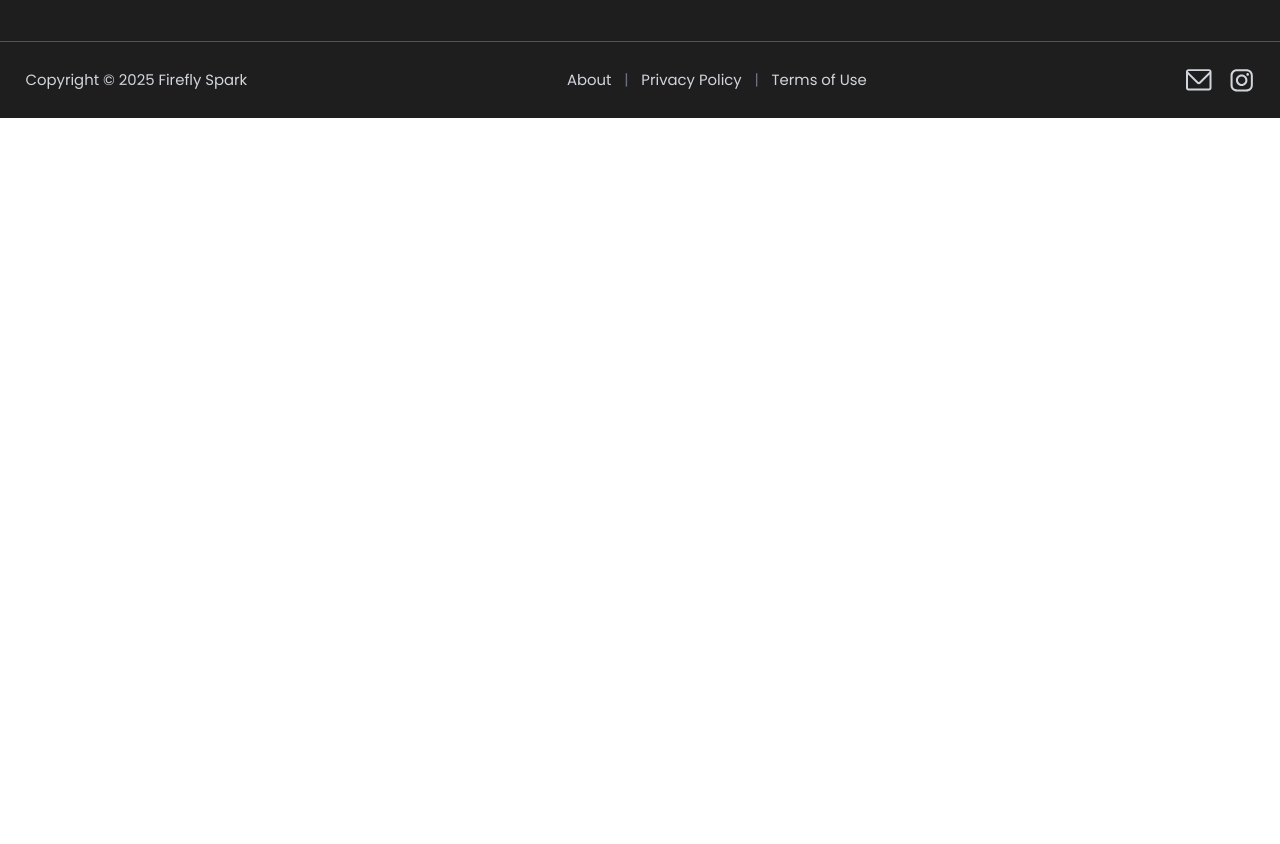
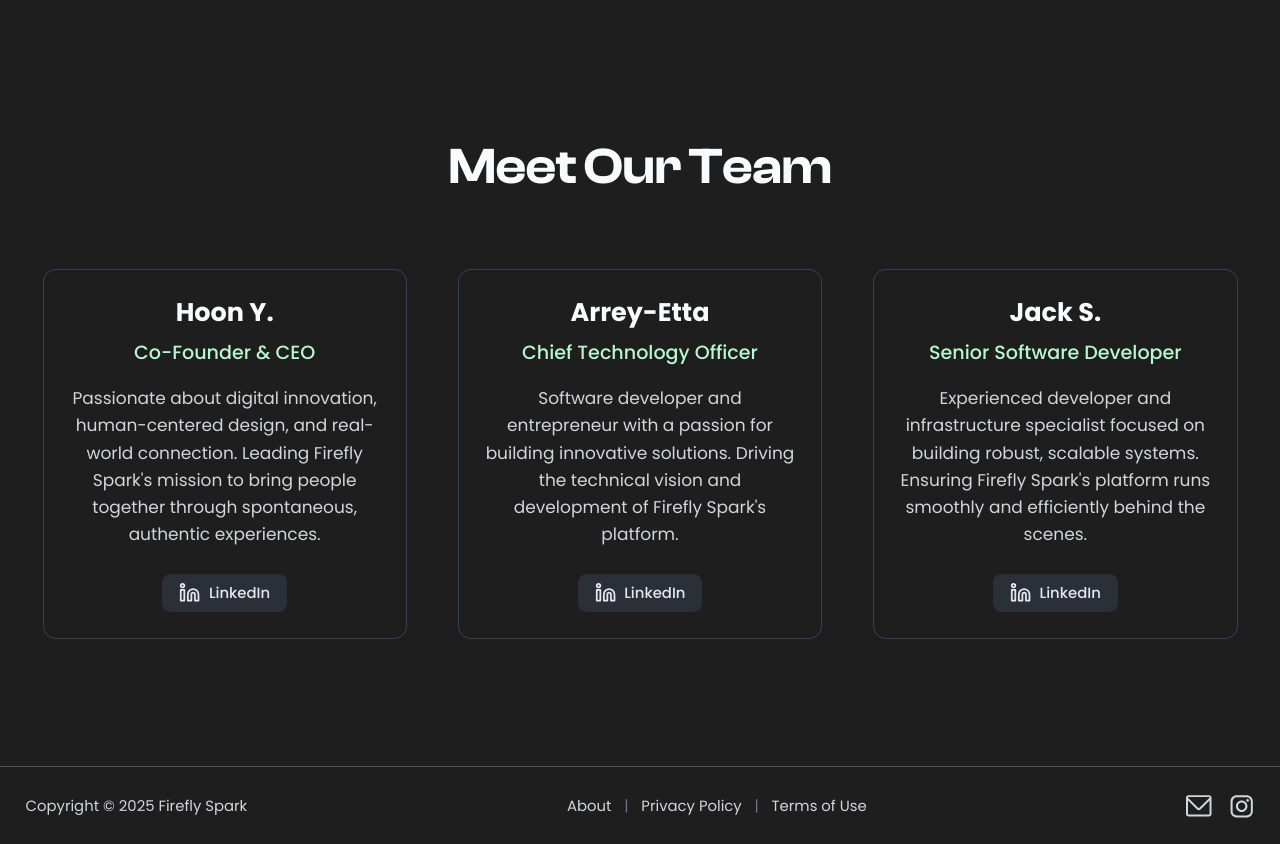
Before and after one commit to Ekep-Obasi/fireflyspark.io, a Next.js app: page /about in a window 1280 px wide. Shown: the part 801-1645 px from the top of the page. Before the commit the page ends 919 px from the top, so only its background shows below. Built offline with nearby package versions, Linux system fonts and the light colour scheme; no server answers.

Commit message:
feat: added team section

```diff
--- a/app/about/page.tsx
+++ b/app/about/page.tsx
@@ -3,6 +3,7 @@ import Link from "next/link";
 import Header from "@/components/Header";
 import PhoneMockup from "@/components/PhoneMockup";
 import FadeIn from "@/components/FadeIn";
+import { Linkedin } from "lucide-react";
 
 export default function AboutPage() {
   return (
@@ -73,6 +74,101 @@ export default function AboutPage() {
           </div>
         </div>
       </section>
+
+      {/* Team Section */}
+      <section
+        aria-label="meet-our-team"
+        className="max-w-7xl mx-auto mt-20 md:mt-32 pb-20"
+      >
+        <FadeIn delay={0}>
+          <h2 className="text-3xl sm:text-4xl md:text-5xl font-bold text-gray-50 text-center mb-12 md:mb-16">
+            Meet Our Team
+          </h2>
+        </FadeIn>
+
+        <div className="grid grid-cols-1 md:grid-cols-3 gap-8 md:gap-10 lg:gap-12">
+          {/* Hoon Y. - Co-Founder & CEO */}
+          <FadeIn delay={150}>
+            <div className="flex flex-col items-center text-center p-6 rounded-xl border border-gray-700 bg-[#1E1E1E] hover:border-gray-600 transition-colors">
+              <h3 className="text-xl md:text-2xl font-bold text-gray-50 mb-2">
+                Hoon Y.
+              </h3>
+              <p className="text-base md:text-lg text-green-200 font-medium mb-4">
+                Co-Founder & CEO
+              </p>
+              <p className="text-sm md:text-base text-gray-300 mb-6 leading-relaxed">
+                Passionate about digital innovation, human-centered design, and
+                real-world connection. Leading Firefly Spark&apos;s mission to
+                bring people together through spontaneous, authentic experiences.
+              </p>
+              <a
+                href="https://linkedin.com/in/hoonyang"
+                target="_blank"
+                rel="noopener noreferrer"
+                className="inline-flex items-center gap-2 px-4 py-2 rounded-lg bg-gray-700/50 hover:bg-gray-700 text-gray-200 hover:text-white transition-colors"
+                aria-label="Connect with Hoon Y. on LinkedIn"
+              >
+                <Linkedin className="w-5 h-5" />
+                <span className="text-sm font-medium">LinkedIn</span>
+              </a>
+            </div>
+          </FadeIn>
+
+          {/* Arrey-Etta - CTO */}
+          <FadeIn delay={300}>
+            <div className="flex flex-col items-center text-center p-6 rounded-xl border border-gray-700 bg-[#1E1E1E] hover:border-gray-600 transition-colors">
+              <h3 className="text-xl md:text-2xl font-bold text-gray-50 mb-2">
+                Arrey-Etta
+              </h3>
+              <p className="text-base md:text-lg text-green-200 font-medium mb-4">
+                Chief Technology Officer
+              </p>
+              <p className="text-sm md:text-base text-gray-300 mb-6 leading-relaxed">
+                Software developer and entrepreneur with a passion for building
+                innovative solutions. Driving the technical vision and
+                development of Firefly Spark&apos;s platform.
+              </p>
+              <a
+                href="https://www.linkedin.com/in/arrey-etta/"
+                target="_blank"
+                rel="noopener noreferrer"
+                className="inline-flex items-center gap-2 px-4 py-2 rounded-lg bg-gray-700/50 hover:bg-gray-700 text-gray-200 hover:text-white transition-colors"
+                aria-label="Connect with Arrey-Etta on LinkedIn"
+              >
+                <Linkedin className="w-5 h-5" />
+                <span className="text-sm font-medium">LinkedIn</span>
+              </a>
+            </div>
+          </FadeIn>
+
+          {/* Jack S. - Senior Software Developer */}
+          <FadeIn delay={450}>
+            <div className="flex flex-col items-center text-center p-6 rounded-xl border border-gray-700 bg-[#1E1E1E] hover:border-gray-600 transition-colors">
+              <h3 className="text-xl md:text-2xl font-bold text-gray-50 mb-2">
+                Jack S.
+              </h3>
+              <p className="text-base md:text-lg text-green-200 font-medium mb-4">
+                Senior Software Developer
+              </p>
+              <p className="text-sm md:text-base text-gray-300 mb-6 leading-relaxed">
+                Experienced developer and infrastructure specialist focused on
+                building robust, scalable systems. Ensuring Firefly Spark&apos;s
+                platform runs smoothly and efficiently behind the scenes.
+              </p>
+              <a
+                href="https://www.linkedin.com/in/jack-s-5977b8239/"
+                target="_blank"
+                rel="noopener noreferrer"
+                className="inline-flex items-center gap-2 px-4 py-2 rounded-lg bg-gray-700/50 hover:bg-gray-700 text-gray-200 hover:text-white transition-colors"
+                aria-label="Connect with Jack S. on LinkedIn"
+              >
+                <Linkedin className="w-5 h-5" />
+                <span className="text-sm font-medium">LinkedIn</span>
+              </a>
+            </div>
+          </FadeIn>
+        </div>
+      </section>
     </main>
   );
 }
```
